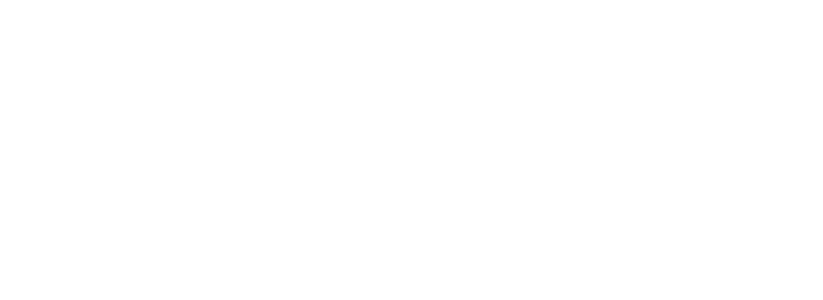
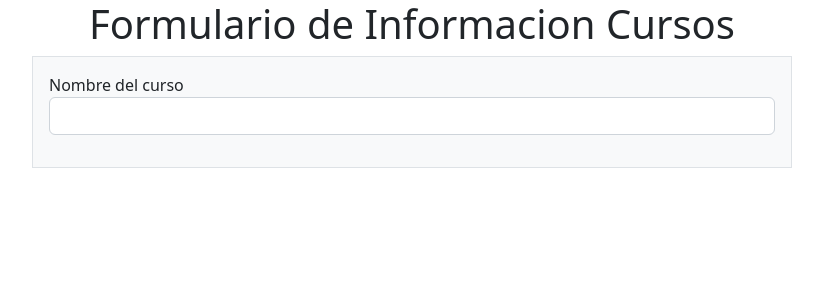
Before and after one commit to CARS1803/ParcialReyes, a PHP site: page / in a window 1280 px wide. Before the commit the part shown is empty. Shown: the top 300 px of the page, without its empty margins (228-1051 px from the left). Run offline with PHP 8.4, Linux system fonts and the light colour scheme.

Commit message:
Creacion de la primer entrada de datos y usando la ruta donde se guardara la informacion en nuestra BD.

```diff
--- a/vistas/formulario/index.php
+++ b/vistas/formulario/index.php
@@ -9,6 +9,20 @@
     <title>Cursos</title>
 </head>
 <body>
+    <div class="container">
+        <h1 class="text-center">Formulario de Informacion Cursos</h1>
+        <div class="row justify-content-center">
+            <!-- Creacion de la primer entrada de datos y usando la ruta donde se guardara la informacion en nuestra BD. -->
+            <form action="/ParcialReyes/controladores/guardar.php" method="POST" class="col-lg-8 border bg-light p-3">
+                <div class="row mb-3">
+                    <div class="col">
+                        <label for="nombre">Nombre del curso</label>
+                        <input type="text" name="nombre_curso" id="nombre_curso" class="form-control">
+                    </div>
+                </div>
 
+            </form>
+        </div>
+    </div>
 </body>
 </html>
```
Also changed, not shown: controladores/guardar.php (added).
